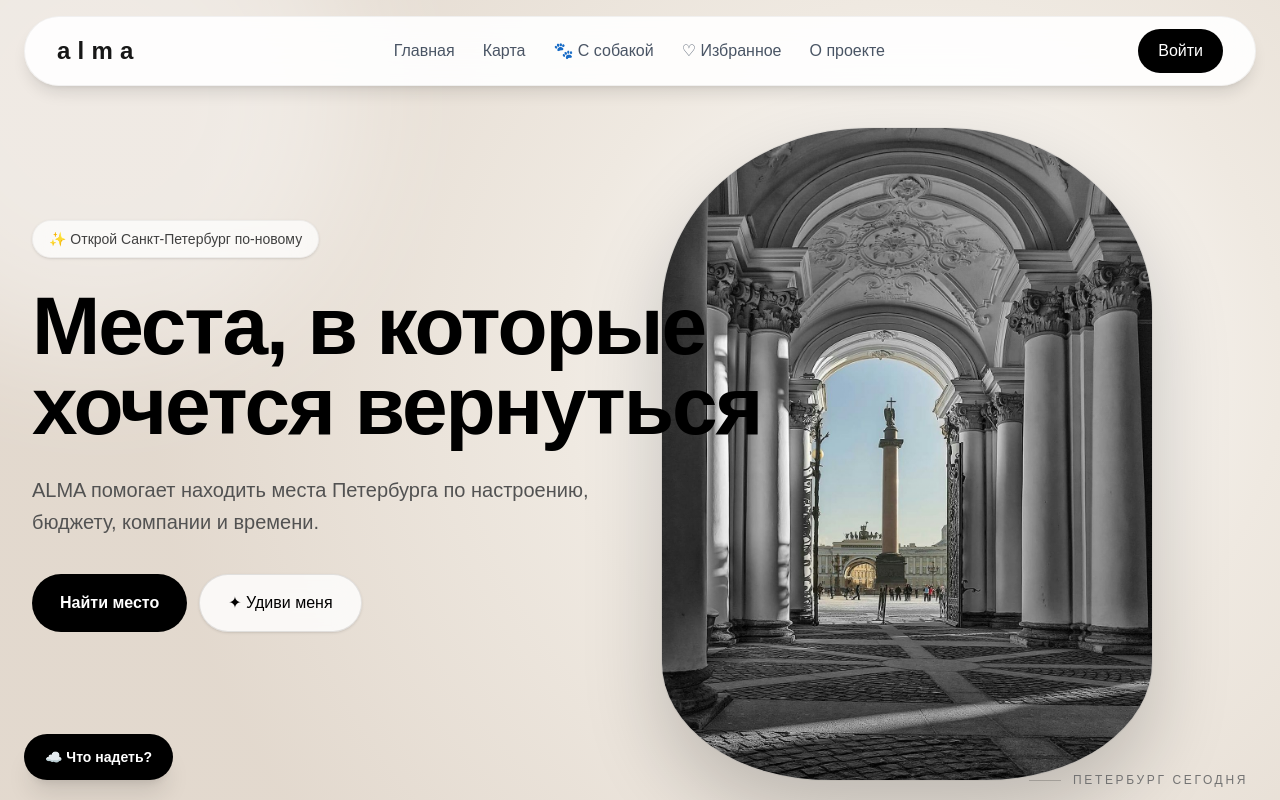
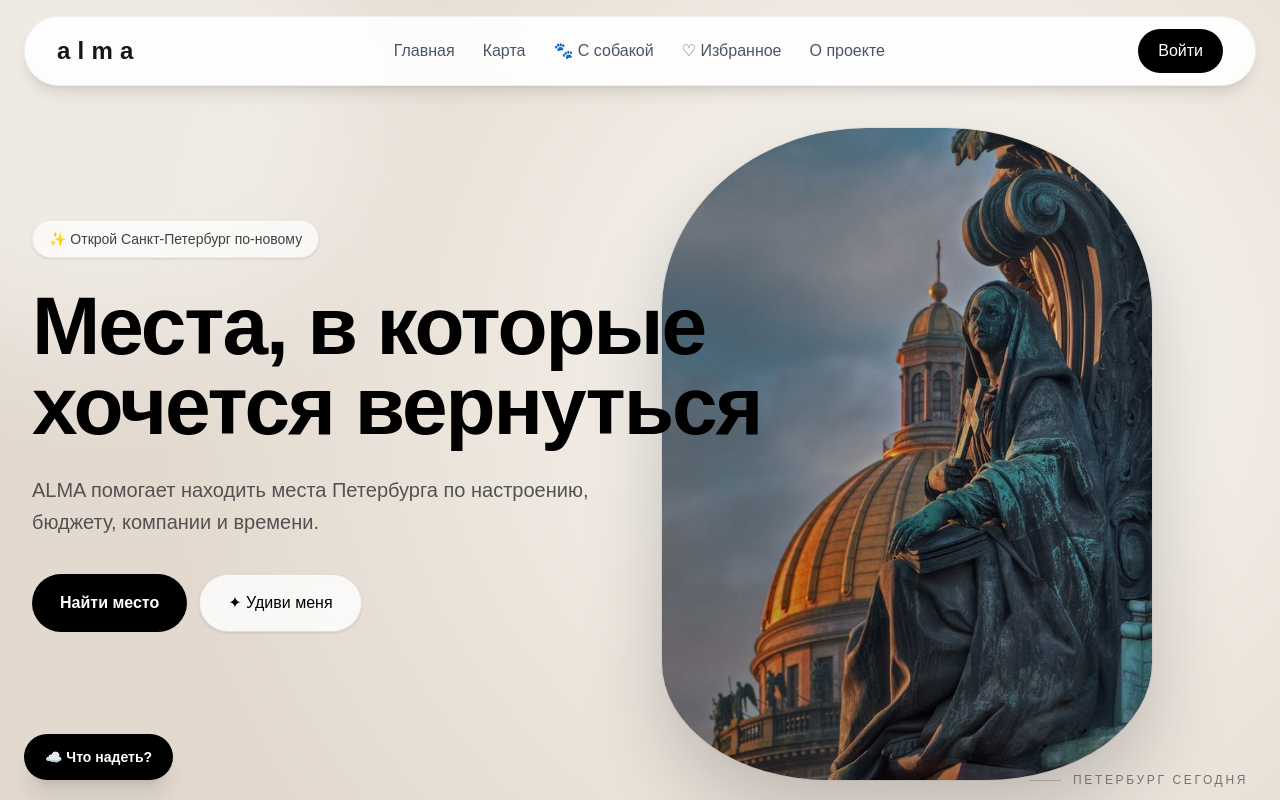
Before and after one commit to olgakastanova48386-dotcom/alma, a Next.js app: page / in a window 1280 px wide. Shown: the top 800 px of the page. Built offline with nearby package versions, Linux system fonts and the light colour scheme; no server answers.

Commit message:
Use uploaded ALMA weather hero photos

```diff
--- a/app/page.tsx
+++ b/app/page.tsx
@@ -37,14 +37,14 @@ function getWeatherInfo(code: number) {
 }
 
 function getHeroTheme(code?: number): HeroTheme {
-  if (code === 0) return { image: "/images/isaac.jpg", position: "center 36%", label: "Ясный Петербург" };
-  if ([1, 2].includes(code ?? -1)) return { image: "/images/lahta-hero.jpg", position: "center 48%", label: "Петербург в переменной облачности" };
-  if (code === 3) return { image: "/images/demidov.jpg", position: "center 38%", label: "Пасмурный Петербург" };
-  if ([45, 48].includes(code ?? -1)) return { image: "/images/shtiglitz.jpg", position: "center 45%", label: "Петербург в тумане" };
-  if ([51, 53, 55, 56, 57, 61, 63, 65, 66, 67, 80, 81, 82].includes(code ?? -1)) return { image: "/images/hero.jpg", position: "center 45%", label: "Петербург под дождём" };
-  if ([71, 73, 75, 77, 85, 86].includes(code ?? -1)) return { image: "/images/new-holland.jpg", position: "center 45%", label: "Снежный Петербург" };
-  if ([95, 96, 99].includes(code ?? -1)) return { image: "/images/kisses-bridge.jpg", position: "center 42%", label: "Драматичный Петербург" };
-  return { image: "/images/isaac.jpg", position: "center 42%", label: "Петербург сегодня" };
+  if (code === 0) return { image: "/images/питер главная фотка 4.jpg", position: "center 42%", label: "Ясный Петербург" };
+  if ([1, 2].includes(code ?? -1)) return { image: "/images/питер главная фотка.jpg", position: "center 42%", label: "Петербург в переменной облачности" };
+  if (code === 3) return { image: "/images/питер главная фотка 2.jpg", position: "center 42%", label: "Пасмурный Петербург" };
+  if ([45, 48].includes(code ?? -1)) return { image: "/images/пиер главная фотка 3.jpg", position: "center 42%", label: "Петербург в тумане" };
+  if ([51, 53, 55, 56, 57, 61, 63, 65, 66, 67, 80, 81, 82].includes(code ?? -1)) return { image: "/images/питер главная фотка 5.jpg", position: "center 46%", label: "Петербург под дождём" };
+  if ([71, 73, 75, 77, 85, 86].includes(code ?? -1)) return { image: "/images/питер главная фотка 2.jpg", position: "center 42%", label: "Снежный Петербург" };
+  if ([95, 96, 99].includes(code ?? -1)) return { image: "/images/пиер главная фотка 3.jpg", position: "center 42%", label: "Драматичный Петербург" };
+  return { image: "/images/питер главная фотка.jpg", position: "center 42%", label: "Петербург сегодня" };
 }
 
 export default function HomePage() {
```
